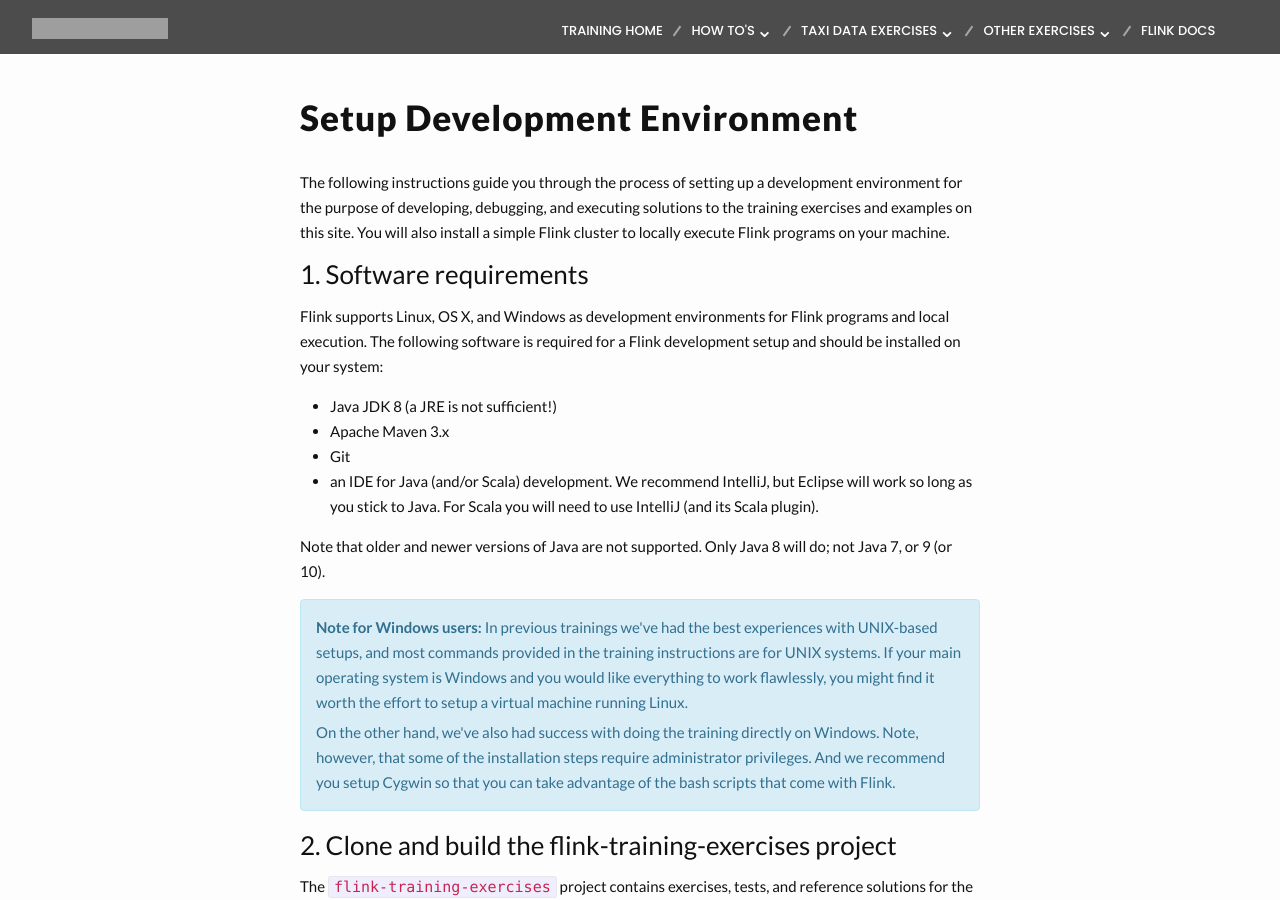
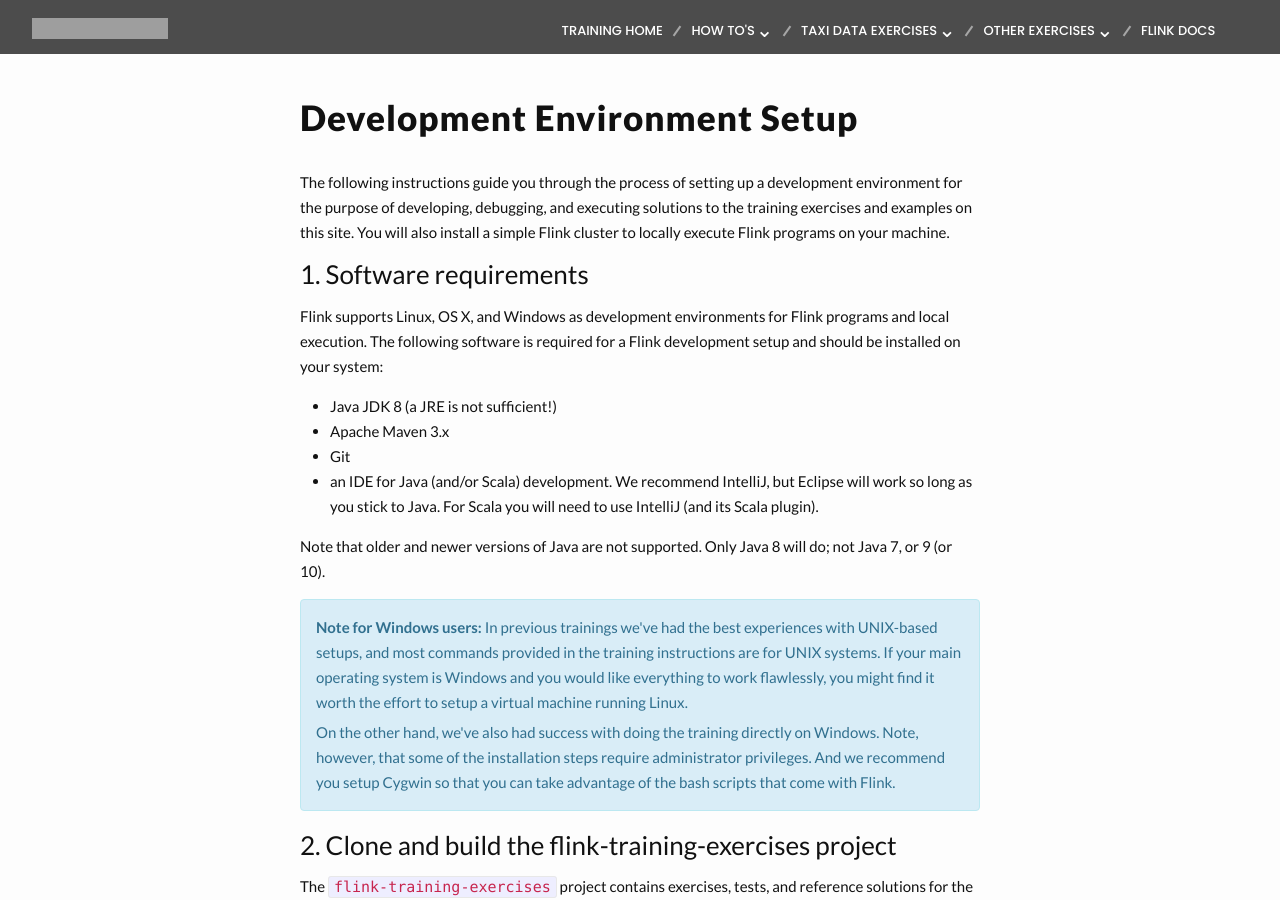
Before and after one commit to dataArtisans/flink-training-web, a Jekyll site: the page built from devEnvSetup.md, in a window 1280 px wide and 900 px high. Built offline with Jekyll 4.4.1, drawn with Linux system fonts in a browser that asks for light colours; nearby versions of some CDN libraries; grey boxes are pictures that could not be loaded.

Commit message:
wording change

```diff
--- a/devEnvSetup.md
+++ b/devEnvSetup.md
@@ -1,5 +1,5 @@
 ---
-title: Setup Development Environment
+title: Development Environment Setup
 layout: page
 permalink: /devEnvSetup.html
 ---
```
